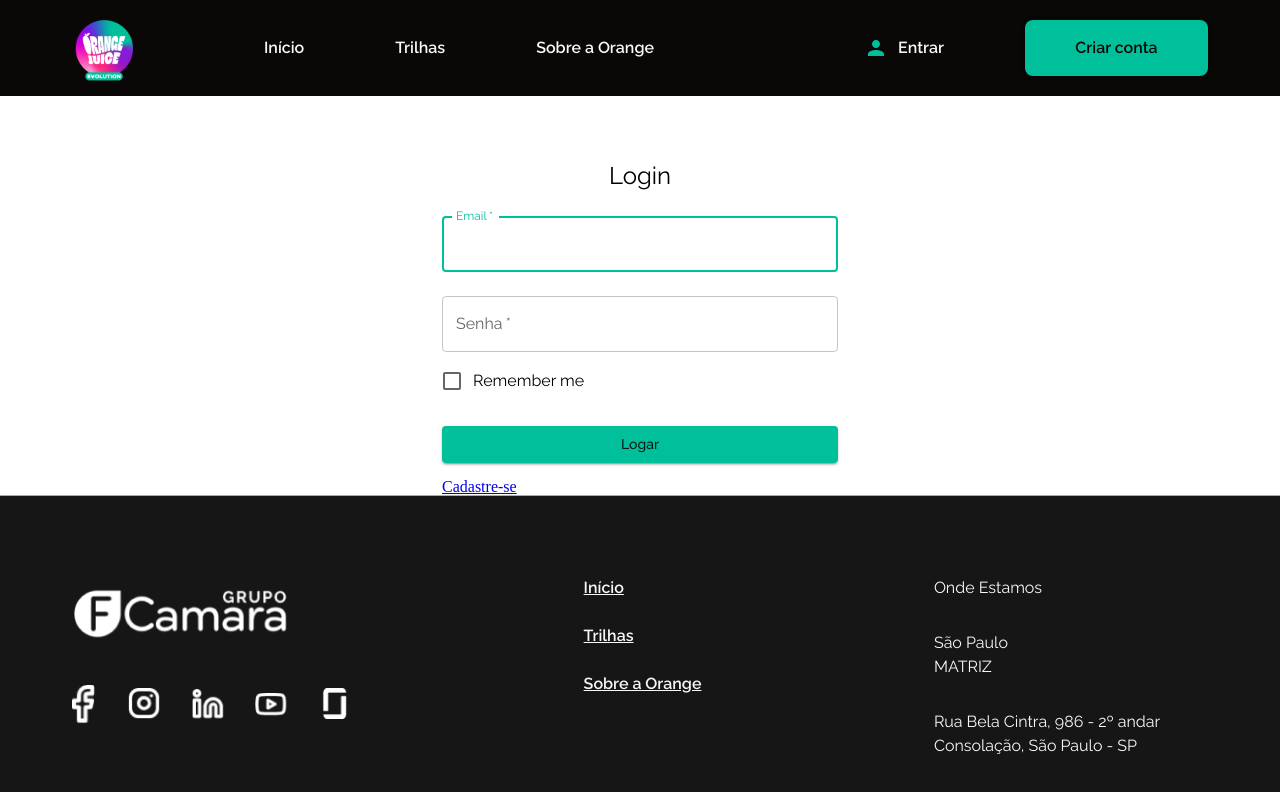
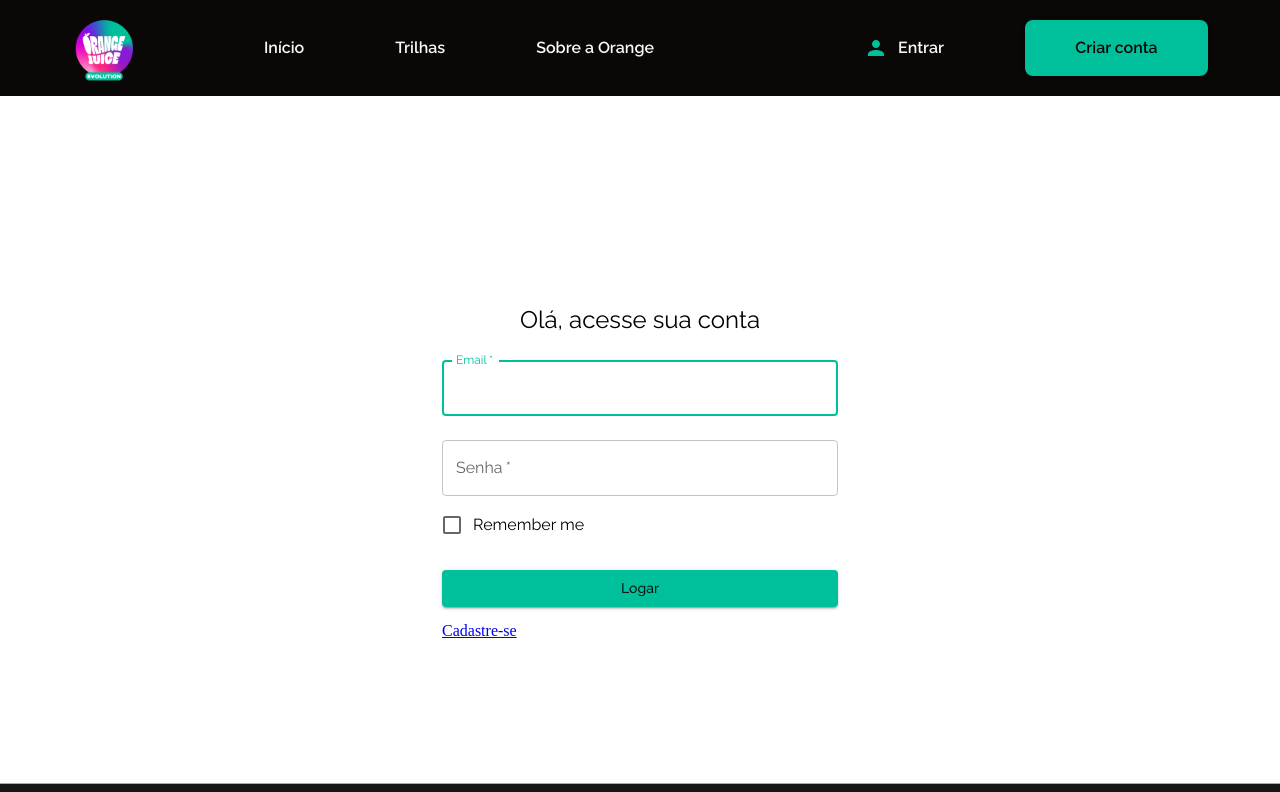
Before and after one commit to Hackaton-FCAMARA-Squad37/Projeto-FCamara-Frontend, a React (Vite) app: page /login in a window 1280 px wide. Shown: the top 792 px of the page. Built offline with nearby package versions, Linux system fonts and the light colour scheme.

Commit message:
feat: mudanças em login

```diff
--- a/src/pages/Login/Login.jsx
+++ b/src/pages/Login/Login.jsx
@@ -7,12 +7,16 @@ import Box from "@mui/material/Box";
 import Typography from "@mui/material/Typography";
 import Container from "@mui/material/Container";
 import useUserState from "../../hook/useUserState";
+import { useMediaQuery } from "@mui/material";
 import { Link } from "react-router-dom";
 import { useContext } from "react";
 import UserContext from "../../context/user/UserContext";
 
 export function Login() {
   const { login, usuario } = useContext(UserContext);
+  const mobile = useMediaQuery("(max-width:768px)");
+  const cellphone = useMediaQuery("(max-width:480px)");
+  const desktop = useMediaQuery("(max-width:1024px)");
 
   const handleSubmit = async (event) => {
     event.preventDefault();
@@ -29,7 +33,19 @@ export function Login() {
 
   const loginUsuario = useUserState();
   return (
-    <Container component="main" maxWidth="xs">
+    <Container
+      component="main"
+      maxWidth="xs"
+      sx={{
+        backgroundColor: "white",
+        display: "flex",
+        flexDirection: "column",
+        paddingTop: `${mobile ? "4rem" : "9rem"}`,
+        paddingBottom: `${mobile ? "4rem" : "9rem"}`,
+        alignItems: "center",
+        width: "100%",
+      }}
+    >
       <Box
         sx={{
           marginTop: 8,
@@ -39,7 +55,7 @@ export function Login() {
         }}
       >
         <Typography component="h1" variant="h5">
-          Login
+          Olá, acesse sua conta
         </Typography>
         <Box component="form" onSubmit={handleSubmit} noValidate sx={{ mt: 1 }}>
           <TextField
--- a/src/pages/Register/Register.jsx
+++ b/src/pages/Register/Register.jsx
@@ -34,8 +34,6 @@ export const Register = () => {
       })
       .catch((error) => console.log(error));
   };
-
-  const onChange = () => console.log(Mudou);
 
   return (
     <Box
```
